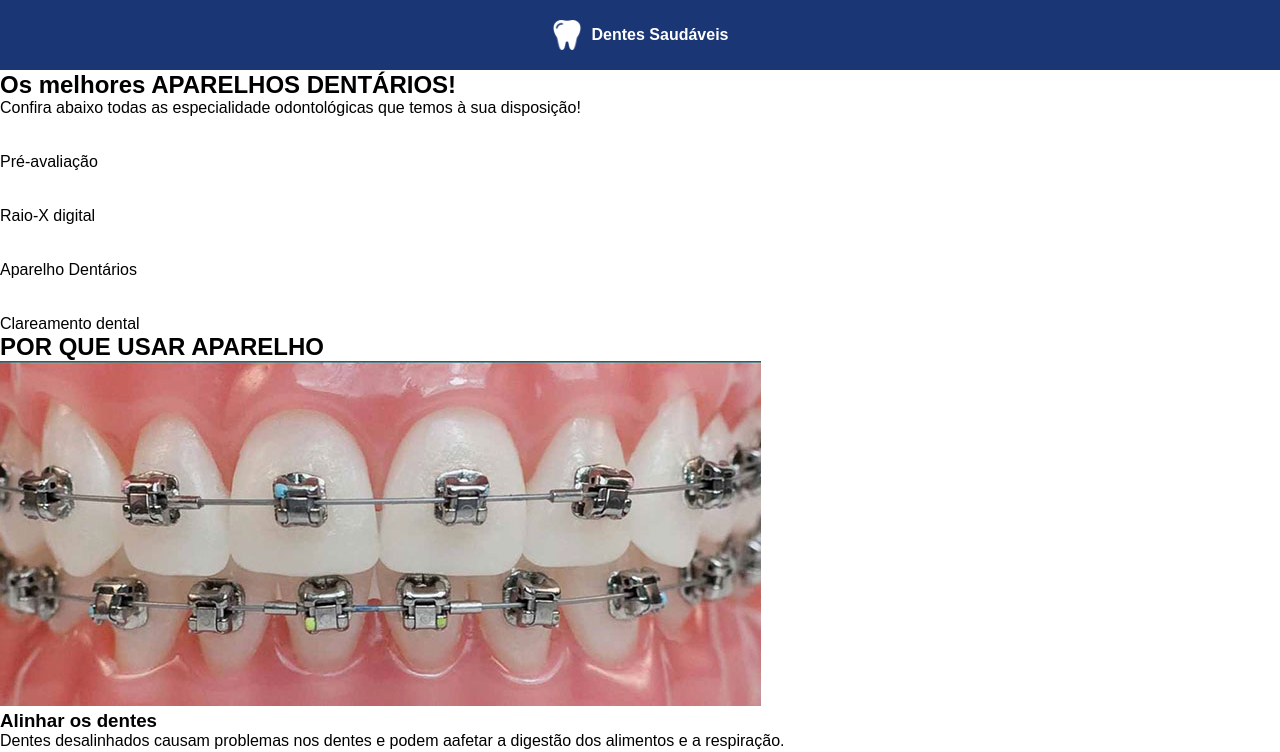
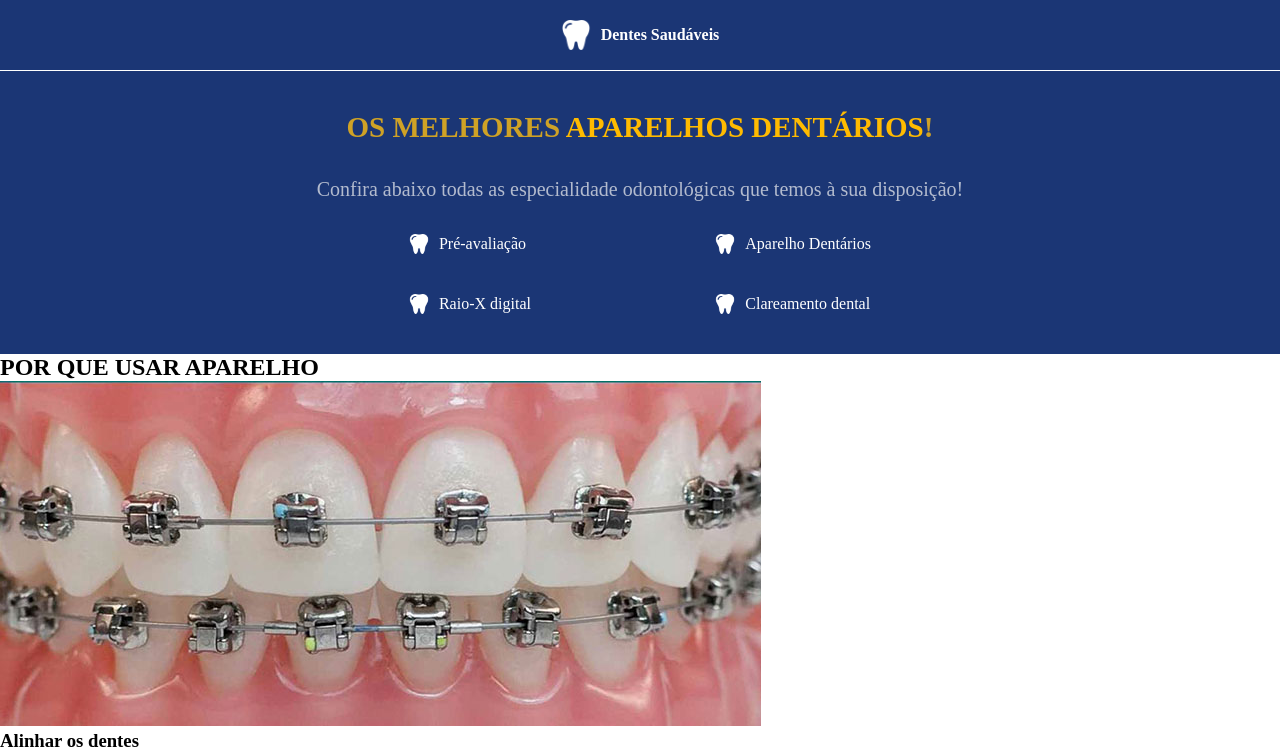
Before and after one commit to GabrielFR-Dev/Estudos, a Next.js app in the folder Props-Elementos/projeto-base-props/: page / in a window 1280 px wide. Shown: the top 752 px of the page. Built offline with nearby package versions, Linux system fonts and the light colour scheme.

Commit message:
estilizando a seção apresentação

```diff
--- a/Props-Elementos/projeto-base-props/src/app/globals.css
+++ b/Props-Elementos/projeto-base-props/src/app/globals.css
@@ -2,5 +2,5 @@
   margin: 0;
   padding: 0;
   box-sizing: border-box;
-  font-family: Arial, sans-serif;
+  overflow-x: hidden;
 }
--- a/Props-Elementos/projeto-base-props/src/app/page.js
+++ b/Props-Elementos/projeto-base-props/src/app/page.js
@@ -13,9 +13,9 @@ import MolduraInformacoes from "@/componente/MolduraInformacoes";
 
 export default function Home() {
   return (
-    <div>
+    <div className={estilos.documento}>
       <header className={estilos.topo}>
-        <Image src={Dente} alt={'dentes'} className={estilos.img_topo}/>
+        <Image src={Dente} alt={'dentes'} className={estilos.img_topo} />
         <p>
           Dentes Saudáveis
         </p>
@@ -23,20 +23,33 @@ export default function Home() {
 
       <main>
         <section className={estilos.secao_apresentacao}>
-          <h1>Os melhores <span className={estilos.destacaque}>APARELHOS DENTÁRIOS</span>!</h1>
-          <p>Confira abaixo todas as  especialidade odontológicas que temos à sua disposição!</p>
-          <div>
-            <Image src={Dente} alt={"DENTES"} />
-            <p>Pré-avaliação</p>
+          <div className={estilos.apresentacao}>
+            <h1>OS MELHORES<span className={estilos.destacaque}> APARELHOS DENTÁRIOS</span>!</h1>
+            <p className={estilos.apresentacao_paragrafo}>Confira abaixo todas as  especialidade odontológicas que temos à sua disposição!</p>
+            <div className={estilos.container_informacoes}>
+              <div className={estilos.informacoes}>
+                <div>
+                  <Image src={Dente} alt={"DENTES"} className={estilos.img_informacoes}/>
+                  <p>Pré-avaliação</p>
+                </div>
+                <div>
+                  <Image src={Dente} alt={"DENTES"} className={estilos.img_informacoes}/>
+                  <p>Raio-X digital</p>
+                </div>
+              </div>
 
-            <Image src={Dente} alt={"DENTES"} />
-            <p>Raio-X digital</p>
+              <div className={estilos.informacoes}>
+                <div>
+                  <Image src={Dente} alt={"DENTES"} className={estilos.img_informacoes}/>
+                  <p>Aparelho Dentários</p>
+                </div>
+                <div>
+                  <Image src={Dente} alt={"DENTES"} className={estilos.img_informacoes} />
+                  <p>Clareamento dental</p>
+                </div>
+              </div>
+            </div>
 
-            <Image src={Dente} alt={"DENTES"} />
-            <p>Aparelho Dentários</p>
-
-            <Image src={Dente} alt={"DENTES"} />
-            <p>Clareamento dental</p>
           </div>
         </section>
 
--- a/Props-Elementos/projeto-base-props/src/app/page.module.css
+++ b/Props-Elementos/projeto-base-props/src/app/page.module.css
@@ -1,3 +1,5 @@
+
+
 /*CONTAINER TOPO*/
 .topo {
     color: #ffffff;
@@ -18,3 +20,56 @@
     width: 30px;
     height: 30px;
 }
+
+/*SEÇÃO APRESENTAÇÃO*/
+.secao_apresentacao {
+    width: 100%;
+    padding: 40px 0px;
+    background-color: #1b3675;
+    display: flex;
+    flex-direction: column;
+    align-items: center;
+    color: #ffffff;
+    margin: auto;
+
+}
+.apresentacao {
+    display: flex;
+    flex-direction: column;
+    gap: 30px;
+    text-align: center;
+
+
+}
+.apresentacao h1 {
+    font-size: 29px;
+    color: #cfa226
+}
+.apresentacao_paragrafo {
+    color: rgba(245, 245, 245, 0.699);
+    font-size: 20px;
+    line-height: 30px;
+}
+.destacaque {
+    color: #ffbb00;
+}
+.container_informacoes {
+   display: flex;
+   justify-content: space-between;
+
+}
+.informacoes {
+    display: flex;
+    flex-direction: column;
+    gap: 40px;
+    margin: auto;
+}
+.informacoes div {
+    display: flex;
+    align-items: center;
+    gap: 10px;
+}
+.img_informacoes {
+    width: 20px;
+    height: 20px;
+}
```
